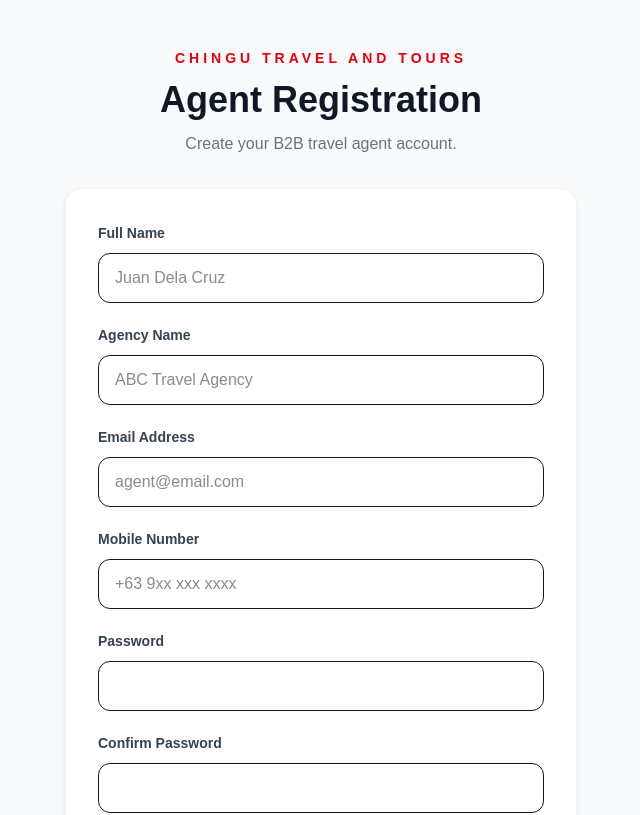
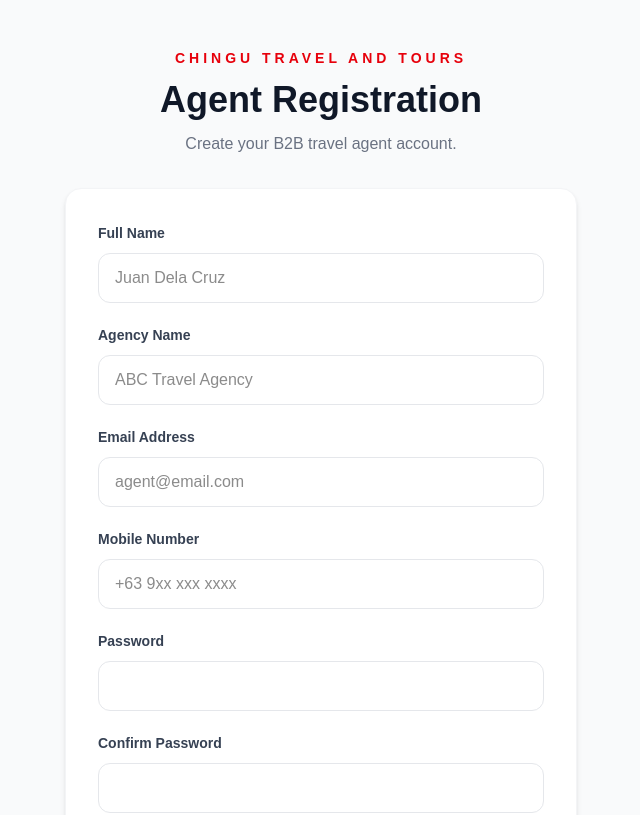
Before and after one commit to chingutravelandtours/chingu-website, a Next.js app: page /agent/register in a window 1280 px wide. Shown: the top 815 px of the page, without its empty margins (319-959 px from the left). Built offline with nearby package versions, Linux system fonts and the light colour scheme.

Commit message:
Update page.tsx

```diff
--- a/app/agent/register/page.tsx
+++ b/app/agent/register/page.tsx
@@ -1,6 +1,7 @@
 "use client";
 
 import { useState } from "react";
+import type { ChangeEvent, FormEvent } from "react";
 
 export default function AgentRegisterPage() {
   const [form, setForm] = useState({
@@ -12,14 +13,14 @@ export default function AgentRegisterPage() {
     confirmPassword: "",
   });
 
-  const handleChange = (e: React.ChangeEvent<HTMLInputElement>) => {
+  const handleChange = (e: ChangeEvent<HTMLInputElement>) => {
     setForm({
       ...form,
       [e.target.name]: e.target.value,
     });
   };
 
-  const handleSubmit = (e: React.FormEvent) => {
+  const handleSubmit = (e: FormEvent) => {
     e.preventDefault();
 
     if (form.password !== form.confirmPassword) {
@@ -57,7 +58,7 @@ export default function AgentRegisterPage() {
         </div>
 
 
-        {/* FORM CARD */}
+        {/* CARD */}
         <div className="
           bg-white
           rounded-2xl
@@ -70,7 +71,7 @@ export default function AgentRegisterPage() {
           <form onSubmit={handleSubmit} className="space-y-5">
 
 
-            {/* NAME */}
+            {/* FULL NAME */}
             <div>
               <label className="text-sm font-semibold text-gray-700">
                 Full Name
@@ -86,6 +87,7 @@ export default function AgentRegisterPage() {
                   mt-2
                   w-full
                   border
+                  border-gray-200
                   rounded-xl
                   px-4
                   py-3
@@ -112,6 +114,7 @@ export default function AgentRegisterPage() {
                   mt-2
                   w-full
                   border
+                  border-gray-200
                   rounded-xl
                   px-4
                   py-3
@@ -139,6 +142,7 @@ export default function AgentRegisterPage() {
                   mt-2
                   w-full
                   border
+                  border-gray-200
                   rounded-xl
                   px-4
                   py-3
@@ -165,6 +169,7 @@ export default function AgentRegisterPage() {
                   mt-2
                   w-full
                   border
+                  border-gray-200
                   rounded-xl
                   px-4
                   py-3
@@ -191,6 +196,7 @@ export default function AgentRegisterPage() {
                   mt-2
                   w-full
                   border
+                  border-gray-200
                   rounded-xl
                   px-4
                   py-3
@@ -201,7 +207,7 @@ export default function AgentRegisterPage() {
             </div>
 
 
-            {/* CONFIRM */}
+            {/* CONFIRM PASSWORD */}
             <div>
               <label className="text-sm font-semibold text-gray-700">
                 Confirm Password
@@ -217,6 +223,7 @@ export default function AgentRegisterPage() {
                   mt-2
                   w-full
                   border
+                  border-gray-200
                   rounded-xl
                   px-4
                   py-3
@@ -227,7 +234,7 @@ export default function AgentRegisterPage() {
             </div>
 
 
-            {/* BUTTON */}
+            {/* SUBMIT */}
             <button
               type="submit"
               className="
@@ -250,12 +257,14 @@ export default function AgentRegisterPage() {
 
           <p className="text-center text-sm text-gray-500 mt-6">
             Already have an account?{" "}
+
             <a
               href="/agent/login"
               className="text-red-600 font-semibold hover:underline"
             >
               Login
             </a>
+
           </p>
 
 
```
